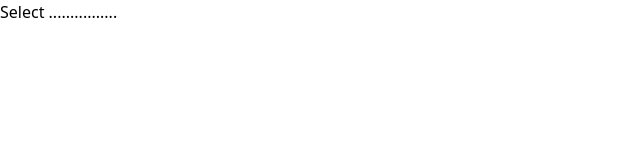
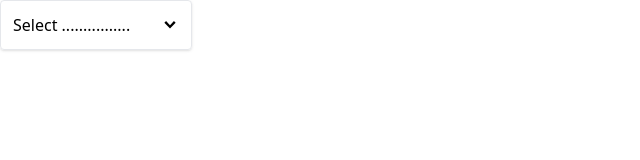
Before and after one commit to TIDIALLO/react-and-redux-repository, a React (Create React App) app in the folder comps/: page / in a window 1280 px wide. Shown: the top 160 px of the page, without its empty margins (0-640 px from the left). Built offline with nearby package versions, Linux system fonts and the light colour scheme.

Commit message:
creating the reusable panel

```diff
--- a/comps/src/App.js
+++ b/comps/src/App.js
@@ -15,8 +15,8 @@
     <div>
         <Dropdown
             options={options}
-            selection={selection}
-            onSelect={handleSelection}
+            value={selection}
+            onChange={handleSelection}
         />
     </div>
     )
--- a/comps/src/components/Dropdown.js
+++ b/comps/src/components/Dropdown.js
@@ -1,6 +1,8 @@
 import { useState } from "react";
+import { GoChevronDown } from "react-icons/go";
+import Panel from "./Panel";
 
-function Dropdown({ options, selection, onSelect}) {
+function Dropdown({ options, value, onChange}) {
 
     const [isOpen, setIsOpen] = useState(false);
 
@@ -12,13 +14,14 @@
         //CLOSE DROPOWN
         setIsOpen(false);
         //WHAT OPTION DID THE USER CLICK ON??
-        onSelect(option);
+        onChange(option);
     };
 
     const renderOptions = options.map((option) => {
         return (
-                <div onClick={() =>{handleOptionClick(option)}} key={option.value}>
+                <div className="bg-sky-500 hover:bg-sky-100 rounded cursor-pointer p-1" onClick={() =>{handleOptionClick(option)}} key={option.value}>
                     {option.label}
+
                 </div>
             );
     });
@@ -29,12 +32,18 @@
     // }
 
     return (
-        <div>
-            <div
+        <div className="w-48 relative">
+            <Panel className=" flex justify-between  items-center cursor-pointer "
                 onClick={handleClick}>
-                {selection?.label || 'Select ................'}
-            </div>
-            {isOpen && <div >{renderOptions}</div>}
+                {value?.label || 'Select ................'}
+                <GoChevronDown  className="text-lg"/>
+            </Panel>
+            {isOpen && (
+                <Panel className="absolute top-full " >
+                    {renderOptions}
+                </Panel>
+                )
+            }
         </div>
     );
 }
--- /dev/null
+++ b/comps/src/components/Panel.js
@@ -0,0 +1,13 @@
+import classNames from "classnames";
+
+function Panel({children,className, ...rest}){
+    const finalClassNames = classNames('border rounded  p-3 shadow w-full', className);
+
+    return (
+        <div {...rest} className={finalClassNames}>
+            {children}
+        </div>
+    );
+}
+
+export default Panel;
```
